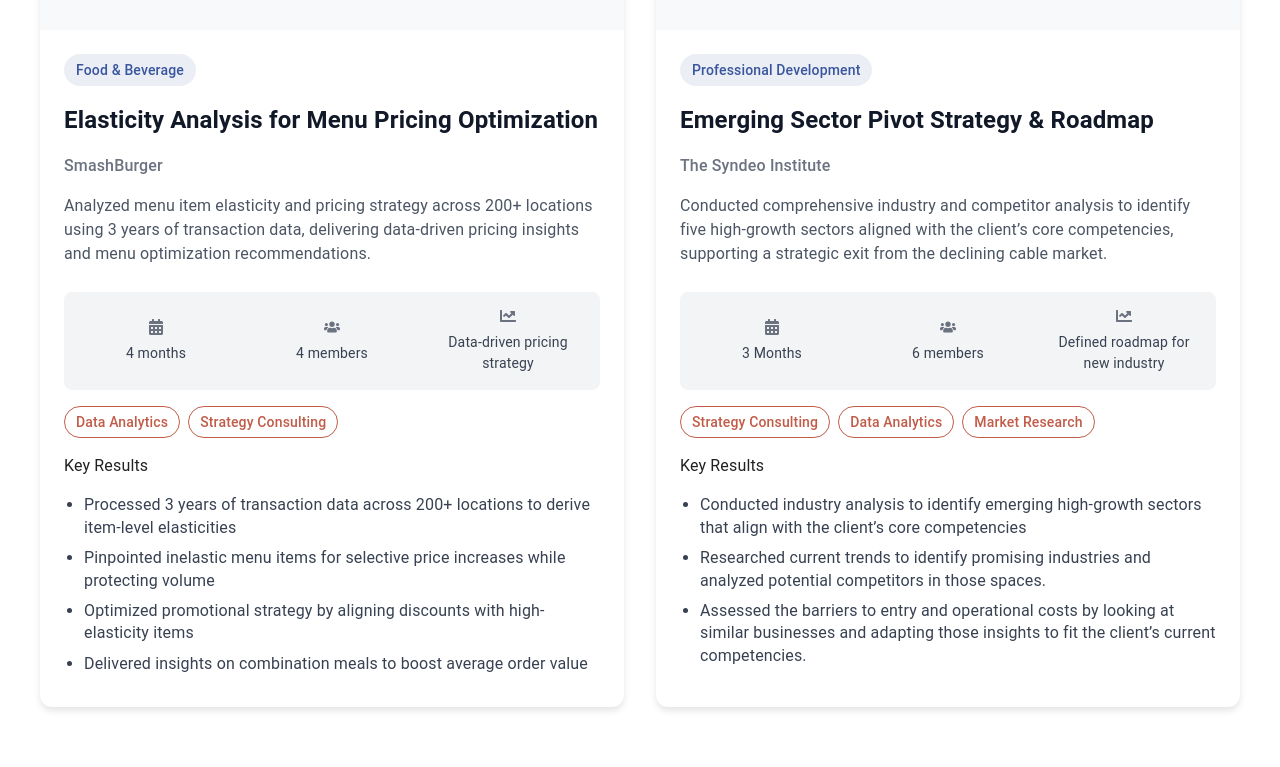
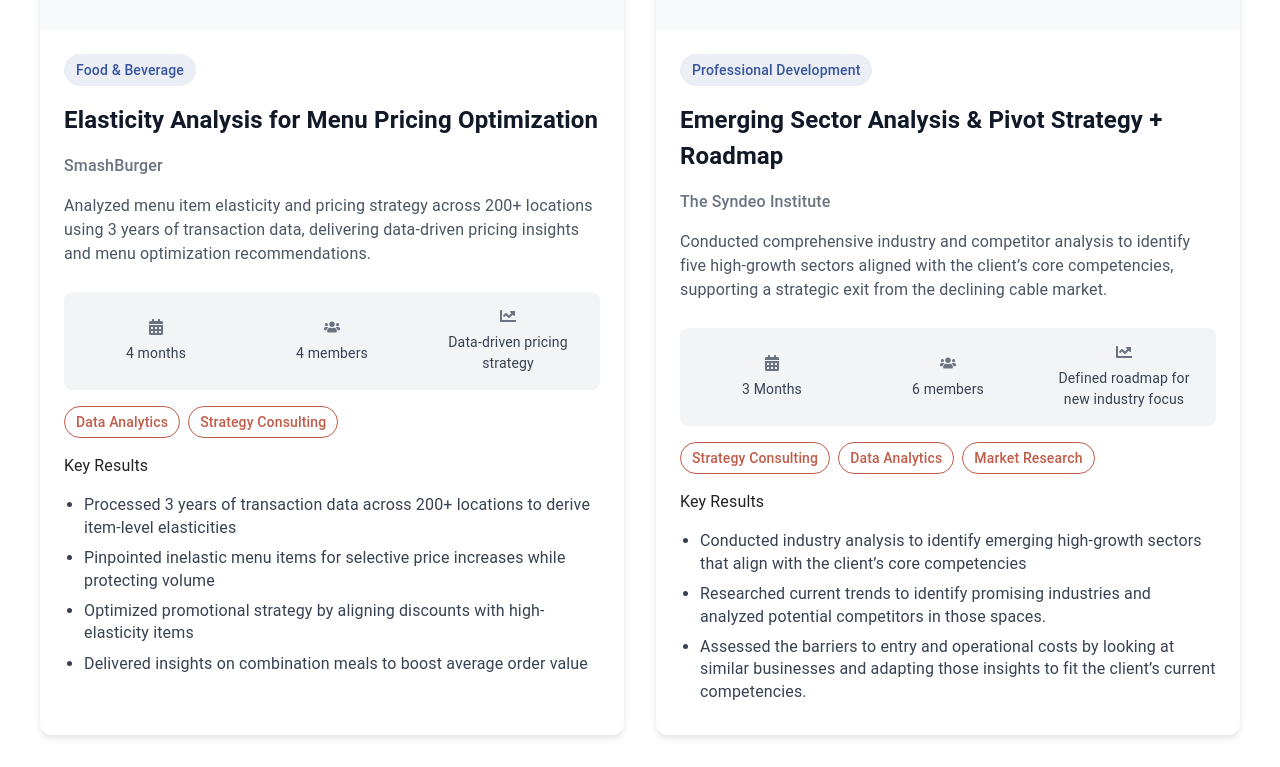
Before and after one commit to artemisconsultingboulder/vc-artemis-ui, a React (Vite) app: page /portfolio in a window 1280 px wide. Shown: the part 1502-2269 px from the top of the page. Before the commit the page ends 2241 px from the top, so only its background shows below. Built offline with nearby package versions, Linux system fonts and the light colour scheme; no server answers.

Commit message:
syndeo text2

```diff
--- a/src/pages/PortfolioPage/PortfolioPage.tsx
+++ b/src/pages/PortfolioPage/PortfolioPage.tsx
@@ -90,14 +90,14 @@ const SAMPLE_PROJECTS: PortfolioCardProps[] = [
   {
     image: syndeoLogo,
     companyType: PROFESSIONAL_DEVELOPMENT_COMPANY_TYPE,
-    projectName: "Emerging Sector Pivot Strategy & Roadmap",
+    projectName: "Emerging Sector Analysis & Pivot Strategy + Roadmap",
     companyName: "The Syndeo Institute",
     description:
       "Conducted comprehensive industry and competitor analysis to identify five high-growth sectors aligned with the client’s core competencies, supporting a strategic exit from the declining cable market.",
     metrics: {
       duration: "3 Months",
       teamSize: 6,
-      impact: "Defined roadmap for new industry"
+      impact: "Defined roadmap for new industry focus"
     },
     projectTypes: [
       STRATEGY_CONSULTING_PROJECT_TYPE,
```
